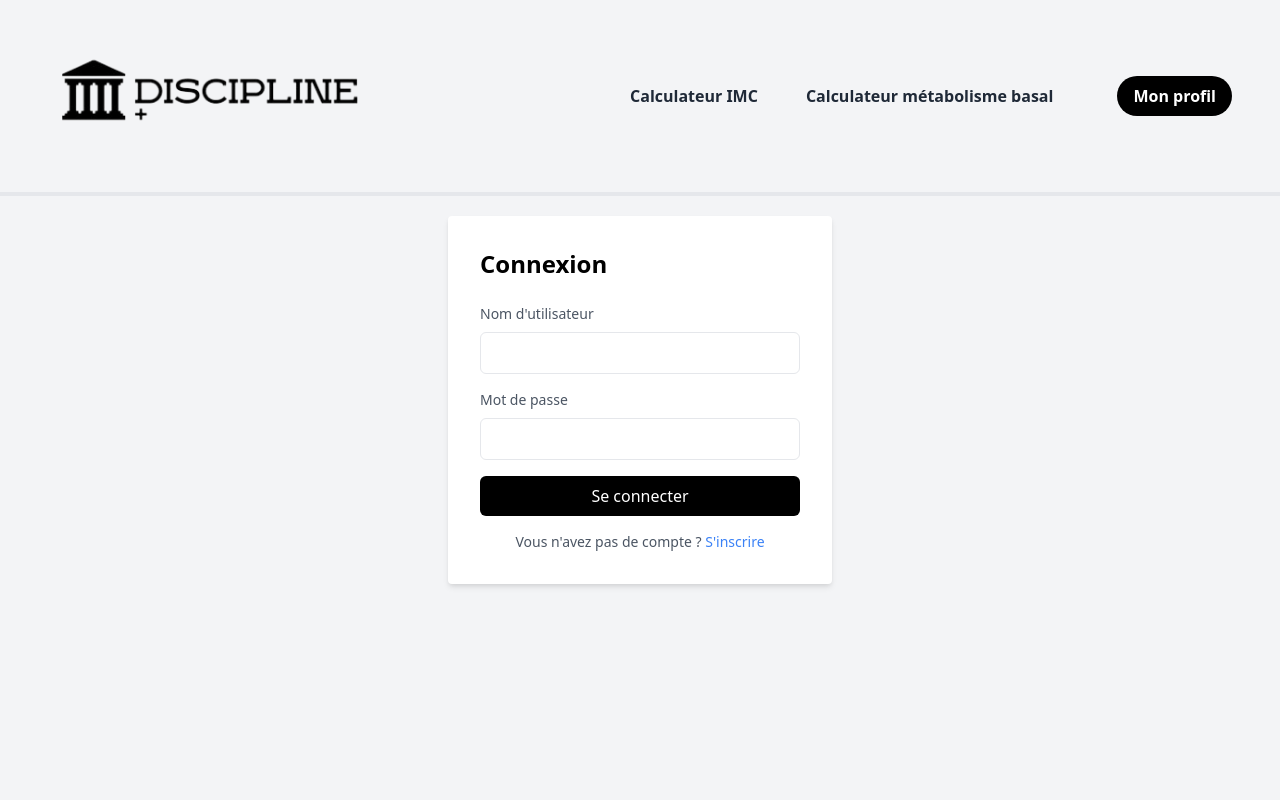
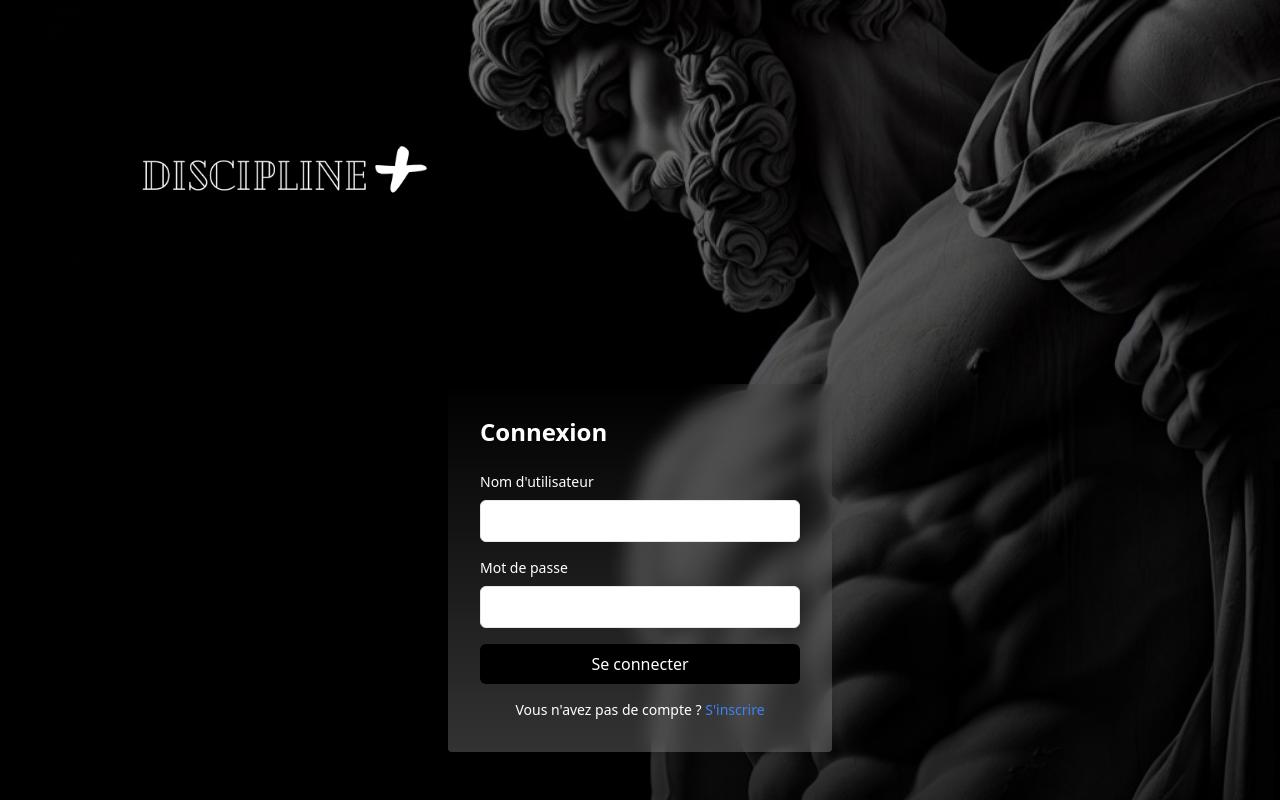
Before and after one commit to Dams4953/suivi_diet, a PHP site: page /view/login.php in a window 1280 px wide. Run offline with PHP 8.4, Linux system fonts and the light colour scheme.

Commit message:
modification du logo et du design de la page login.php

```diff
--- a/view/login.php
+++ b/view/login.php
@@ -6,55 +6,57 @@
     <meta name="viewport" content="width=device-width, initial-scale=1.0">
     <title>Page de Connexion</title>
     <link href="https://cdn.jsdelivr.net/npm/tailwindcss@2.2.19/dist/tailwind.min.css" rel="stylesheet">
+    <style>
+        .flou {
+            backdrop-filter: blur(10px);
+            background: linear-gradient(to bottom, rgba(255, 255, 255, 0), rgba(255, 255, 255, 0.2));
+        }
+    </style>
 </head>
 
-<body class="bg-gray-100 h-screen flex items-center justify-center">
-
-    <nav class="p-4 absolute top-0 left-0 right-0 border-b-4">
-        <div class="w-full flex items-center justify-between">
+<body class="h-screen flex flex-col items-start justify-start bg-no-repeat bg-cover bg-center"
+    style="background-image: linear-gradient(to bottom, rgba(0, 0, 0, 0.5), rgba(0, 0, 0, 0.8)), url('src/img/background1.jpg');">
+    <nav>
         <a href="http://projets.test/suivi_diet/" class="hover:text-gray-300">
-            <img src="src/img/logo.png" alt="Logo" class="mx-auto h-40 w-auto">
+            <img src="src/img/logo.png" alt="Logo" class="ml-20 h-96 w-auto">
         </a>
-            <div class="flex items-center space-x-4">
-                <form action="" method="POST">
-                    <button type="submit" class="font-bold text-gray-800 py-2 px-4">Calculateur IMC</button>
-                </form>
-                <form action="" method="POST">
-                    <button type="submit" class="font-bold text-gray-800 py-2 px-4">Calculateur métabolisme basal</button>
-                </form>
-                <form action="login.php" method="POST">
-                    <button type="submit" class="font-bold bg-black text-white py-2 px-4 mx-8 rounded-full hover:bg-gray-700">Mon profil</button>
-                </form>
-            </div>
-        </div>
     </nav>
 
-    <div class="bg-white p-8 rounded shadow-md w-96">
+    <main class="mx-auto">
+        <div class="bg-white p-8 rounded shadow-md w-96 flou">
 
-        <h1 class="text-2xl font-semibold mb-6">Connexion</h1>
+            <h1 class="text-white text-2xl font-semibold mb-6">Connexion</h1>
 
             <form action="../controller/login_controller.php" method="POST">
 
                 <div class="mb-4">
-                <label for="username" class="block text-gray-600 text-sm font-medium mb-2">Nom d'utilisateur</label>
-                <input type="username" id="username" name="username" class="w-full px-4 py-2 border rounded-md focus:outline-none focus:border-blue-400" required>
+                    <label for="username"
+                        class="block text-white text-sm font-medium mb-2">Nom d'utilisateur</label>
+                    <input type="username" id="username" name="username"
+                        class="w-full px-4 py-2 border rounded-md focus:outline-none focus:border-blue-400" required>
                 </div>
 
                 <div class="mb-4">
-                <label for="password" class="block text-gray-600 text-sm font-medium mb-2">Mot de passe</label>
-                <input type="password" id="password" name="password" class="w-full px-4 py-2 border rounded-md focus:outline-none focus:border-blue-400" required>
+                    <label for="password"
+                        class="block text-white text-sm font-medium mb-2">Mot de passe</label>
+                    <input type="password" id="password" name="password"
+                        class="w-full px-4 py-2 border rounded-md focus:outline-none focus:border-blue-400" required>
                 </div>
 
-            <button type="submit" name="login" class="w-full bg-black text-white p-2 rounded-md hover:bg-gray-600 focus:outline-none focus:ring focus:border-blue-300">Se connecter</button>
+                <button type="submit" name="login"
+                    class="w-full bg-black text-white p-2 rounded-md hover:bg-gray-600 focus:outline-none focus:ring focus:border-blue-300">Se
+                    connecter</button>
 
             </form>
 
             <div class="mt-4 text-center">
-            <p class="text-sm text-gray-600">Vous n'avez pas de compte ? <a href="http://projets.test/suivi_diet/view/register.php" class="text-blue-500">S'inscrire</a></p>
+                <p class="text-sm text-white">Vous n'avez pas de compte ? <a
+                        href="http://projets.test/suivi_diet/view/register.php"
+                        class="text-blue-500">S'inscrire</a></p>
             </div>
 
         </div>
-
+    </main>
 
 </body>
 
```
Also changed, not shown: view/src/img/2.jpg (added), view/src/img/3.jpg (added), view/src/img/background1.jpg (added), view/src/img/logo.png. Lines whose indentation alone changed are shown as unchanged.
